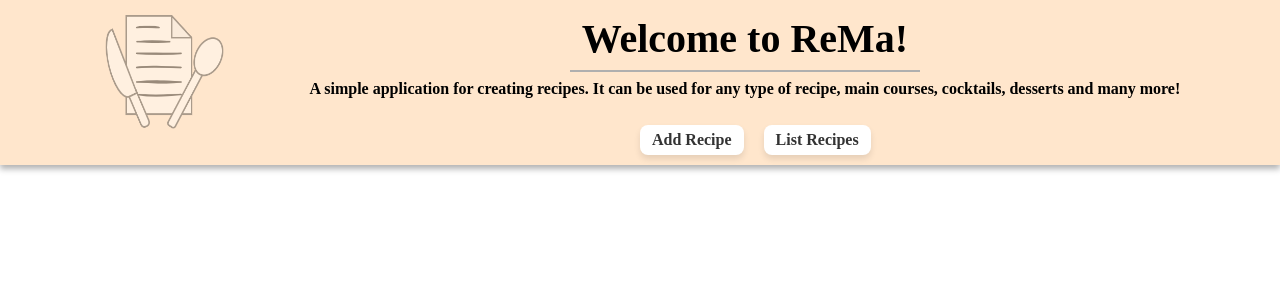
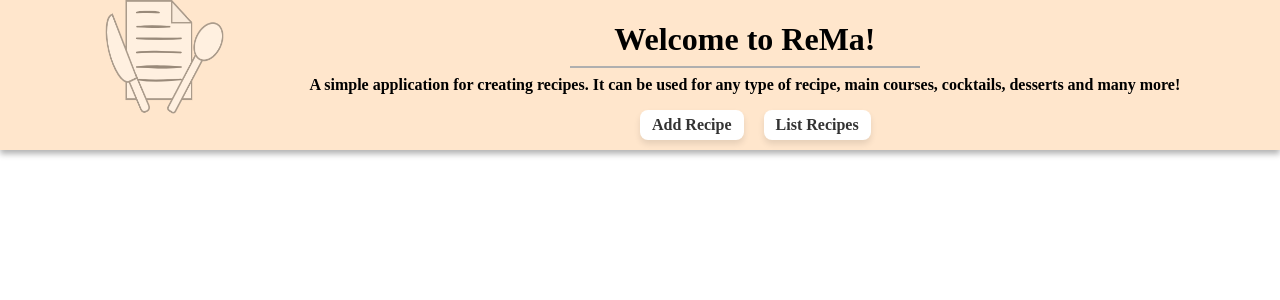
Before and after one commit to ktzanak/rema, a React (Vite) app in the folder rema-frontend/: page / in a window 1280 px wide. Shown: the top 300 px of the page. Built offline with nearby package versions, Linux system fonts and the light colour scheme.

Commit message:
made header smaller

```diff
--- a/rema-frontend/src/css/header.module.css
+++ b/rema-frontend/src/css/header.module.css
@@ -4,13 +4,13 @@
   text-align: center;
   font-weight: bold;
   height: 100%;
-  padding: 15px 20px 35px;
+  padding: 0px 20px 35px;
   box-shadow: 0 4px 6px rgba(0, 0, 0, 0.3);
   position: relative;
 }
 
 .headersize {
-  font-size: 2.5em;
+  font-size: 2em;
 }
 .subheadersize {
   font-size: 1em;
@@ -23,6 +23,7 @@
 .parentdiv {
   display: flex;
   justify-content: space-evenly;
+  align-items: center;
 }
 
 .imgpos {
```
